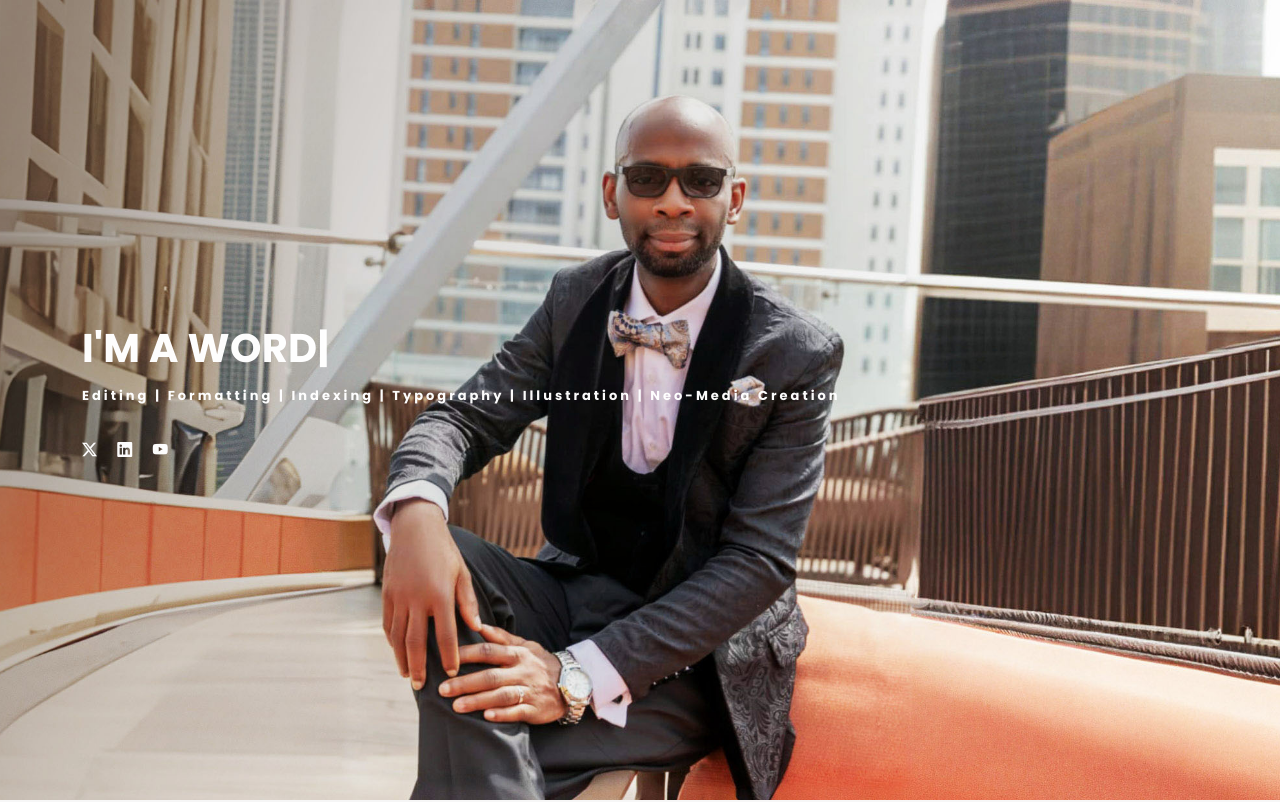
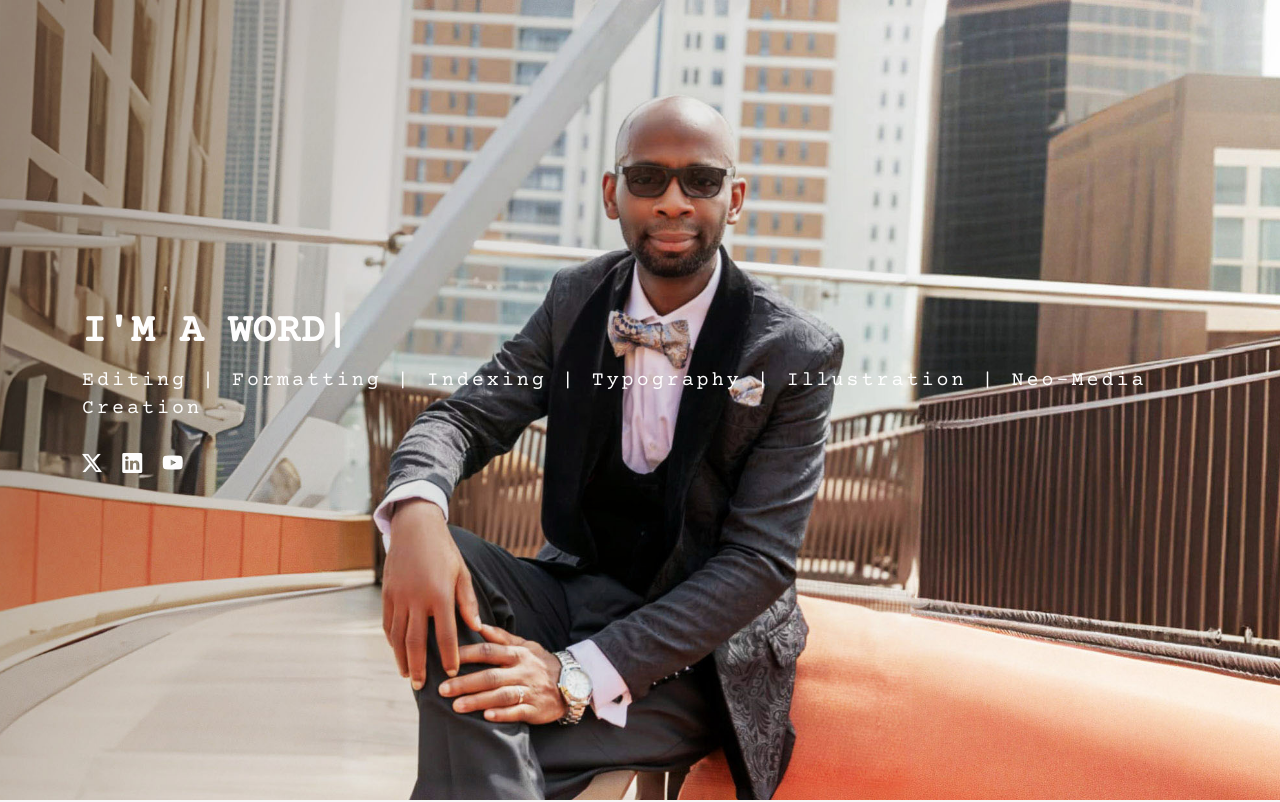
Before and after one commit to Kefox-Nwoko/Sotos-Folio, a plain HTML site: page index.html in a window 1280 px wide. Shown: the top 802 px of the page. Drawn offline with nearby package versions, Linux system fonts and the light colour scheme; a web font is replaced by a local one.

Commit message:
hover color effects header socials commit

```diff
--- a/assets/css/style.css
+++ b/assets/css/style.css
@@ -49,8 +49,8 @@ a:hover {
 p {
   margin: 25px 0;
   padding: 0;
-  font-size: 15px;
-  color: #999999;
+  font-size: 17px;
+  color: #1b1b1b;
   line-height: 28px;
 }
 
@@ -461,7 +461,7 @@ p {
   justify-content: center;
   flex-direction: column;
 }
-
+/*
 .hero-content h1 {
   font-size: 40px;
   font-weight: 700;
@@ -478,8 +478,31 @@ p {
   text-transform: capitalize;
   color: #fffffffb;
   font-weight: 500;
-    font-weight: bold;
-}
+  font-weight:
+}
+*/
+
+.hero-content h1 {
+  font-size: 40px;
+  font-weight: 700;
+  margin-bottom: 10px;
+  text-transform: uppercase;
+  color: #fffffffb;
+  font-family: 'Courier Prime', monospace; /* Apply typewriter font */
+}
+
+.hero-content p {
+  font-size: 20px;
+  letter-spacing: 3px;
+  margin-top: 0;
+  margin-bottom: 30px;
+  text-transform: capitalize;
+  color: #fffffffb;
+  font-weight: 500;
+  font-family: 'Courier Prime', monospace; /* Apply typewriter font */
+}
+
+
 
 .hero-content .list-social li {
   float: left;
@@ -488,8 +511,13 @@ p {
 
 .hero-content .list-social li i {
   color: #fffffffb;
-  font-size: 15px;
-}
+  font-size: 20px;
+  transition: color 0.3s ease; /* Smooth transition */
+}
+.hero-content .list-social li i:hover {
+  color: #18d26e;; /* Change to your desired hover color */
+}
+
 
 /*--------------------------------------------------------------
 # Breadcrumbs
--- a/index.html
+++ b/index.html
@@ -15,6 +15,9 @@
 
   <!-- Google Fonts -->
   <link href="https://fonts.googleapis.com/css?family=Poppins:300,300i,400,400i,500,500i,600,600i,700,700i|Playfair+Display:400,400i,500,500i,600,600i,700,700i,900,900i" rel="stylesheet">
+
+  <link href="https://fonts.googleapis.com/css2?family=Courier+Prime&display=swap" rel="stylesheet">
+
 
   <!-- Vendor CSS Files -->
   <link href="assets/vendor/bootstrap/css/bootstrap.min.css" rel="stylesheet">
```
